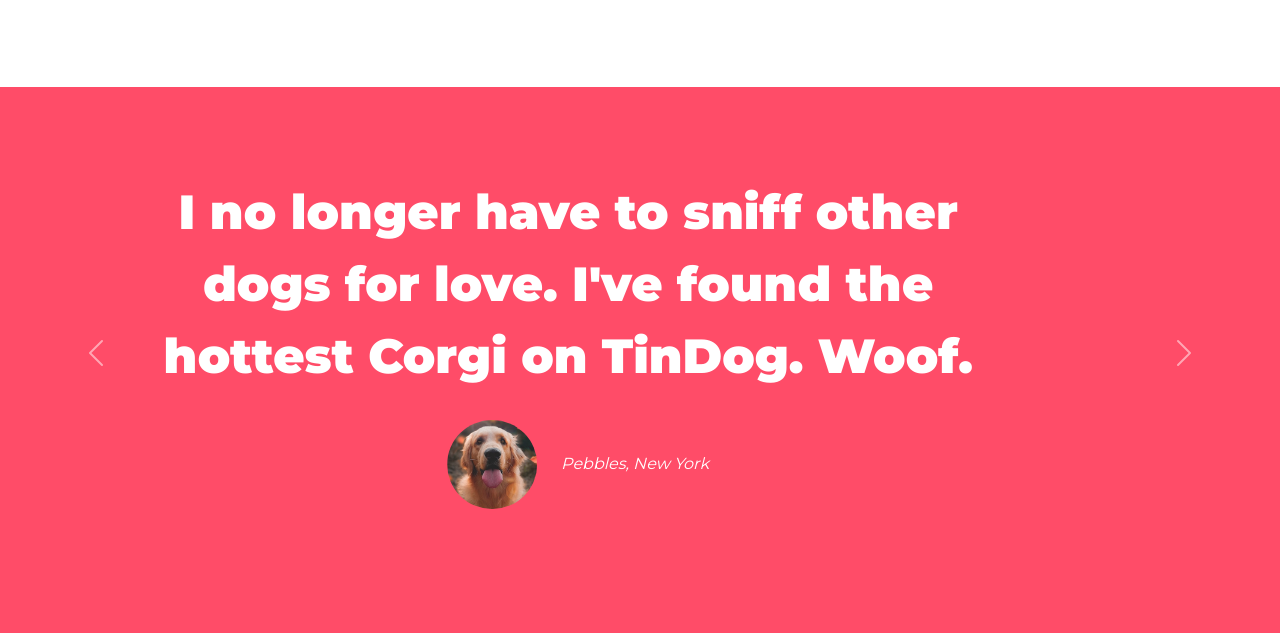
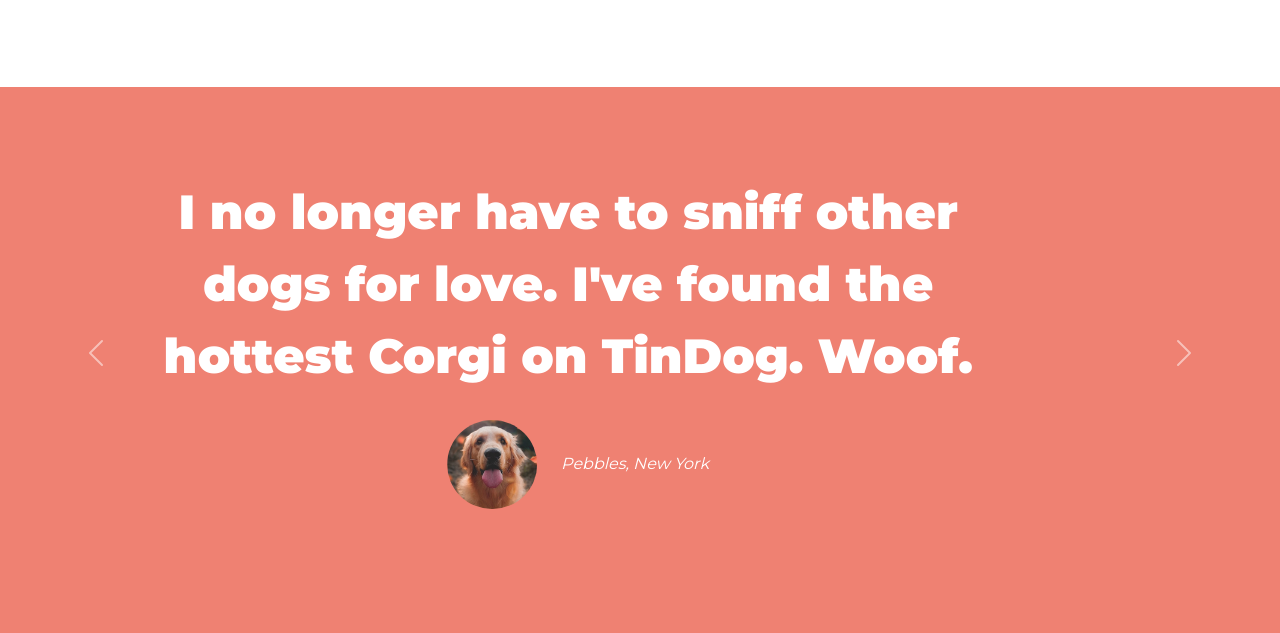
Before and after one commit to rubiozumaranf/TinDog---v1, a plain HTML site: page index.html in a window 1280 px wide. Shown: the part 987-1620 px from the top of the page. Drawn offline with nearby package versions, Linux system fonts and the light colour scheme.

Commit message:
Update styles.css

```diff
--- a/css/styles.css
+++ b/css/styles.css
@@ -13,6 +13,10 @@
 .bg-color-fff {
   background-color: #fff;
   color: #000;
+}
+
+section#testimonials, section#press{
+background-color: #ef8172;
 }
 
 .padd-7-15 {
```
